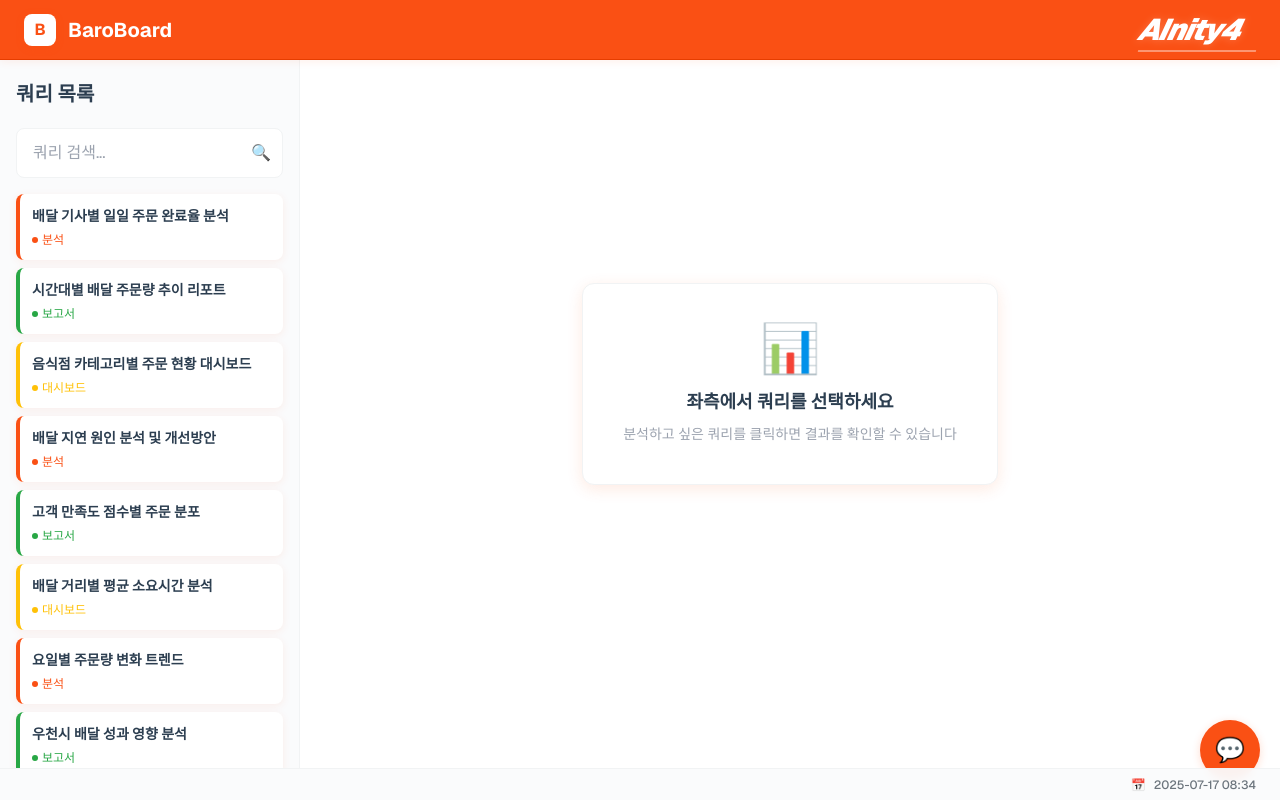
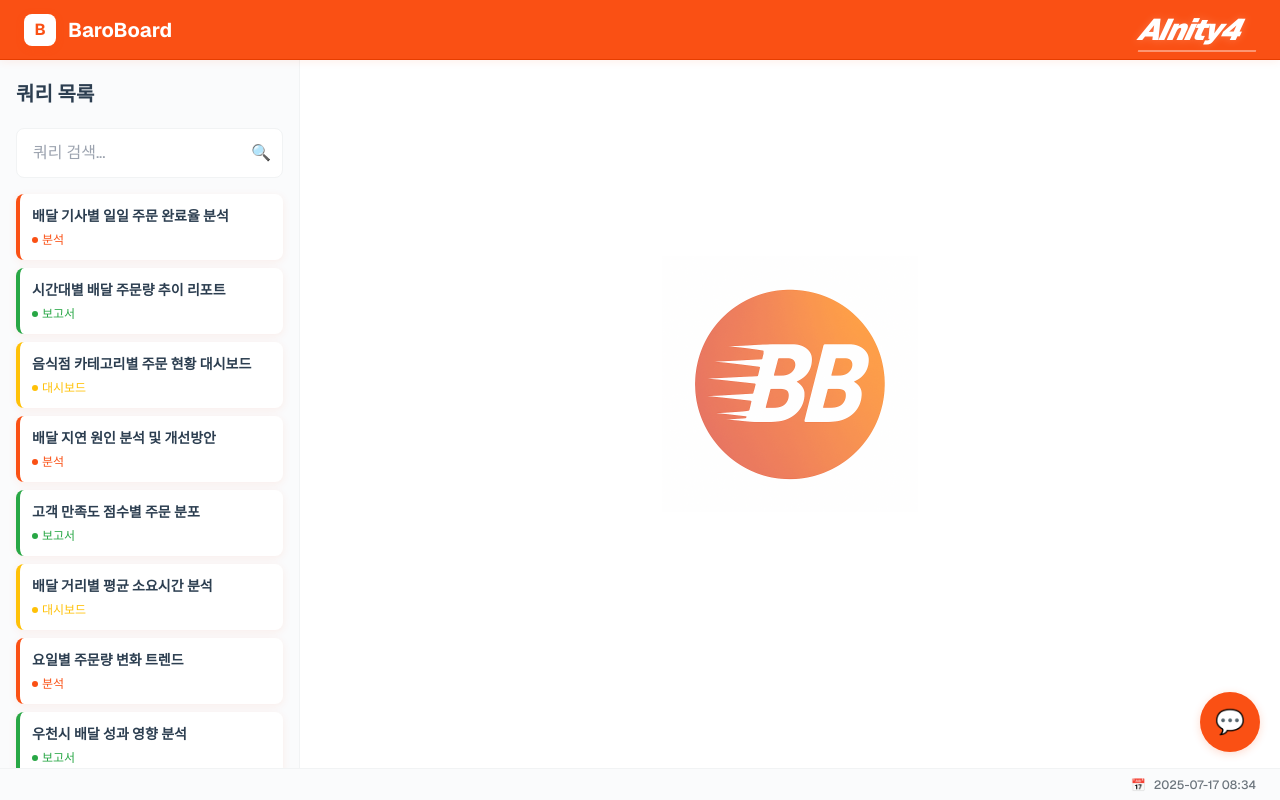
Before and after one commit to tg0825/test-baroboard, a Next.js app: page / in a window 1280 px wide. Built offline with nearby package versions, Linux system fonts and the light colour scheme.

Commit message:
feat: 메인 화면 로고 추가 및 챗봇 UI 개선

```diff
--- a/src/components/Container.tsx
+++ b/src/components/Container.tsx
@@ -1,6 +1,7 @@
 "use client";
 
 import React, { useState, useEffect } from 'react';
+import Image from 'next/image';
 import Graph from './Graph';
 
 interface ContainerProps {
@@ -28,21 +29,16 @@ const Container = ({ selectedData }: ContainerProps) => {
         {selectedData ? (
           <Graph data={selectedData} />
         ) : (
-          <div className={`
-            flex items-center justify-center h-full text-text-secondary
-            ${isMobile ? 'text-base' : 'text-lg'}
-            text-center p-5
-          `}>
-            <div className="card p-10 shadow-medium border border-border-light">
-              <div className="text-5xl mb-4 text-primary-main">
-                📊
-              </div>
-              <div className="text-text-primary font-semibold mb-2">
-                {isMobile ? '상단 메뉴를 눌러 쿼리를 선택하세요' : '좌측에서 쿼리를 선택하세요'}
-              </div>
-              <div className="text-text-muted text-sm">
-                분석하고 싶은 쿼리를 클릭하면 결과를 확인할 수 있습니다
-              </div>
+          <div className="flex items-center justify-center h-full">
+            <div className="flex items-center justify-center">
+              <Image
+                src="/logo-bb.png"
+                alt="Baro Board"
+                width={isMobile ? 192 : 256}
+                height={isMobile ? 192 : 256}
+                className="object-contain opacity-80 hover:opacity-100 transition-opacity duration-300"
+                priority
+              />
             </div>
           </div>
         )}
--- a/src/components/FloatingChatbot.tsx
+++ b/src/components/FloatingChatbot.tsx
@@ -53,7 +53,7 @@ const FloatingChatbot = () => {
         onClick={toggleChat}
         className={`
           fixed z-[1000]
-          ${isMobile ? 'bottom-4 right-4 w-14 h-14 text-xl' : 'bottom-5 right-5 w-15 h-15 text-2xl'}
+          ${isMobile ? 'bottom-8 right-4 w-14 h-14 text-xl' : 'bottom-12 right-5 w-15 h-15 text-2xl'}
           rounded-full bg-primary-main text-white border-none cursor-pointer
           shadow-button flex items-center justify-center
           transition-all duration-300 ease-in-out
@@ -70,8 +70,8 @@ const FloatingChatbot = () => {
           className={`
             fixed z-[999] bg-background-main shadow-strong overflow-hidden border border-border-light
             ${isMobile
-              ? 'bottom-20 left-4 right-4 h-[calc(100vh-120px)] max-h-[80vh] rounded-2xl'
-              : 'bottom-[90px] right-5 w-[400px] h-[600px] rounded-xl'
+              ? 'bottom-24 left-4 right-4 h-[calc(100vh-120px)] max-h-[80vh] rounded-2xl'
+              : 'bottom-[110px] right-5 w-[400px] h-[600px] rounded-xl'
             }
           `}
         >
```
Also changed, not shown: public/logo-bb.png (added), 1 other file (tests, documents, lock files or other folders).
